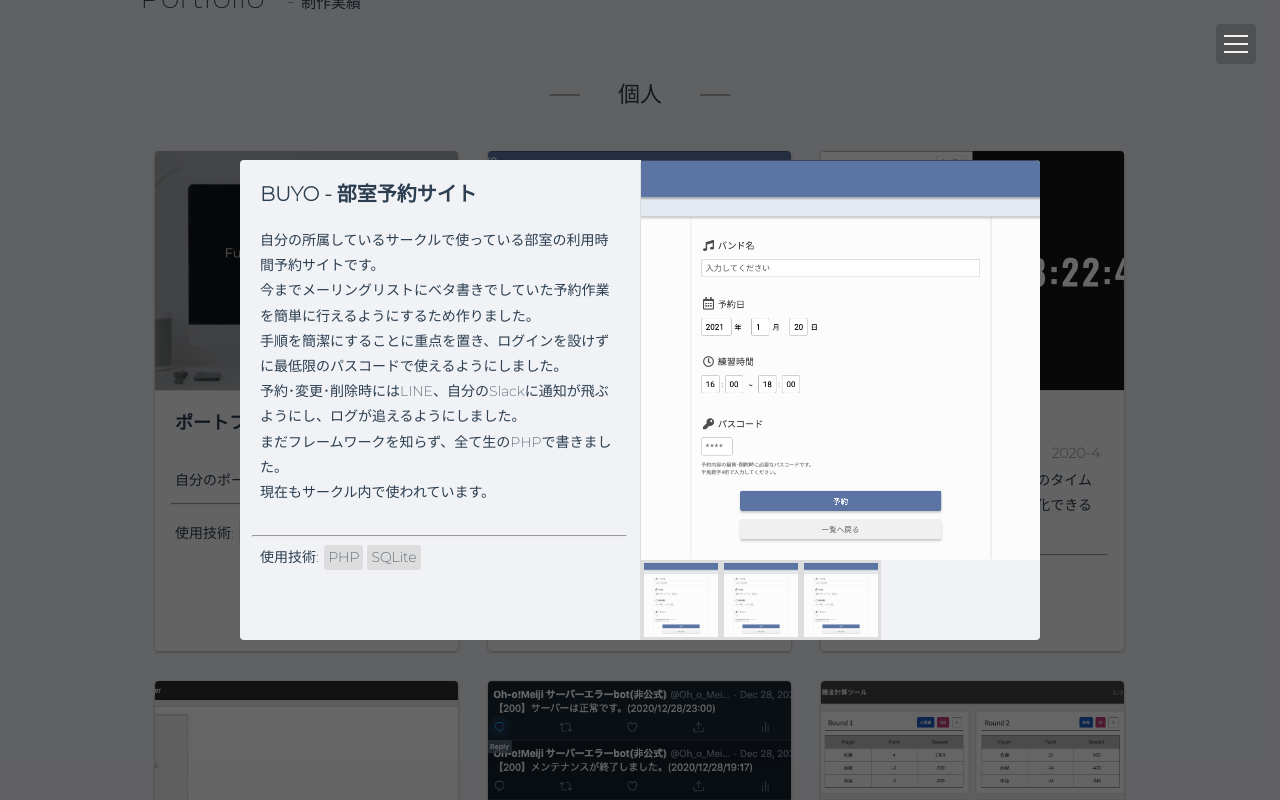
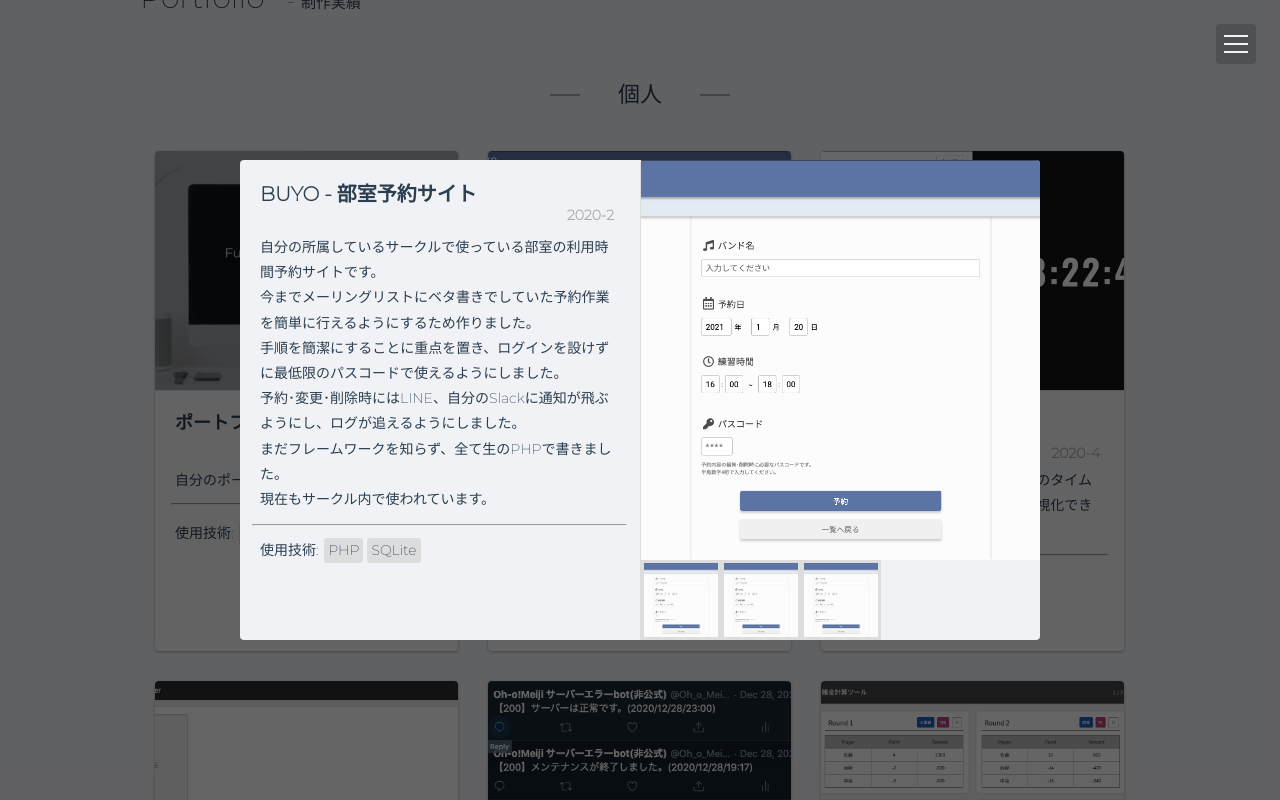
Before and after one commit to Maple0922/portfolio, a Vue app: page / in a window 1280 px wide. Both pictures are taken after a click on the element 639 px from the left and 2777 px from the top of the page. Shown: the part 2377-3177 px from the top of the page. Built offline with nearby package versions, Linux system fonts and the light colour scheme; what vue-smooth-scroll would draw is missing.

Commit message:
Add: date

```diff
--- a/src/components/Main/Portfolio.vue
+++ b/src/components/Main/Portfolio.vue
@@ -68,7 +68,7 @@ export default {
             title: "TIME TABLE MAKER",
             date: "2020-4",
             description:
-              "所属しているサークルのライブのタイムテーブルの作成し、時間を可視化できるサイトです。",
+              "所属しているサークルのライブのタイムテーブルの作成をし、時間を可視化できるサイトです。",
             supplement: [
               "ライブ会場が電波の来ない地下にあり、オンラインで共有しても見れない人が多いため、簡単にタイムテーブルをその場で作成し掲示できるWebアプリを作りました。",
               "また、時間に合わせてタイムテーブル上をバーが動くため、演者のタイムキープにも役に立ちます。",
--- a/src/components/Main/PortfolioMoreDialog.vue
+++ b/src/components/Main/PortfolioMoreDialog.vue
@@ -21,6 +21,7 @@
       </div>
       <div class="portfolio__dialog__text">
         <p class="portfolio__dialog__title">{{ portfolioItem.title }}</p>
+        <span class="portfolio__dialog__date">{{ portfolioItem.date }}</span>
         <div class="portfolio__dialog__content">
           <p class="portfolio__dialog__content__description">
             {{ portfolioItem.description }}
@@ -135,8 +136,26 @@ export default {
     }
   }
 
+  &__text {
+    font-size: 0;
+  }
+
   &__title {
     font-weight: bold;
+  }
+
+  &__date {
+    color: $light-gray;
+    display: inline-block;
+    width: 100%;
+    text-align: right;
+    line-height: 0.5;
+    font-weight: bold;
+  }
+
+  &__border {
+    width: 104%;
+    transform: translateX(-2%);
   }
 
   &__info {
@@ -216,20 +235,30 @@ export default {
   &__title {
     @include mq("pc") {
       font-size: 20px;
+    }
+    @include mq("sp") {
+      font-size: 16px;
+    }
+  }
+
+  &__date {
+    @include mq("pc") {
+      font-size: 14px;
+      padding-right: 6px;
       margin-bottom: 16px;
     }
     @include mq("sp") {
-      font-size: 16px;
-      margin-bottom: 12px;
+      font-size: 11px;
+      margin-bottom: 10px;
     }
   }
 
   &__content {
     @include mq("pc") {
-      margin-bottom: 30px;
+      margin-bottom: 12px;
     }
     @include mq("sp") {
-      margin-bottom: 12px;
+      margin-bottom: 10px;
     }
     &__description,
     &__supplement {
@@ -242,8 +271,12 @@ export default {
     }
   }
   &__border {
-    width: 104%;
-    transform: translateX(-2%);
+    @include mq("pc") {
+      margin-bottom: 12px;
+    }
+    @include mq("sp") {
+      margin-bottom: 10px;
+    }
   }
   &__info {
     &__used {
```
